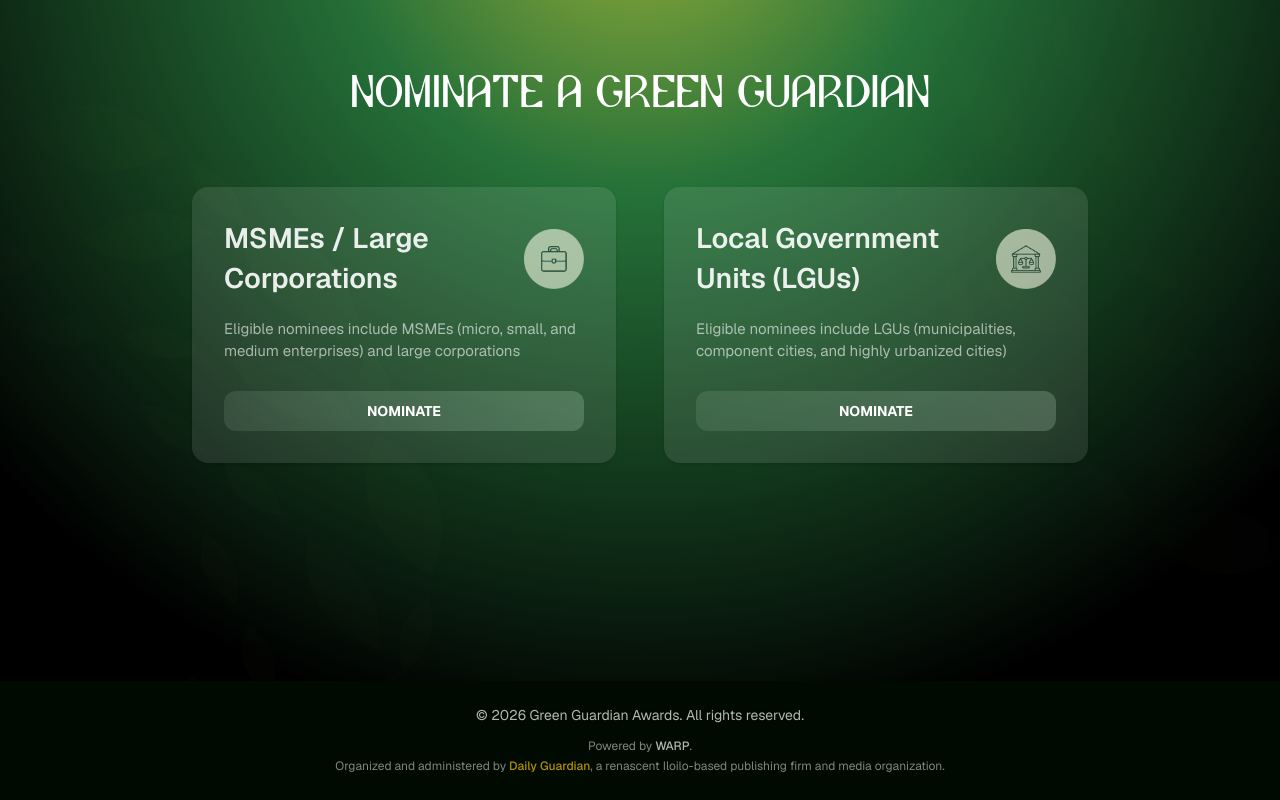
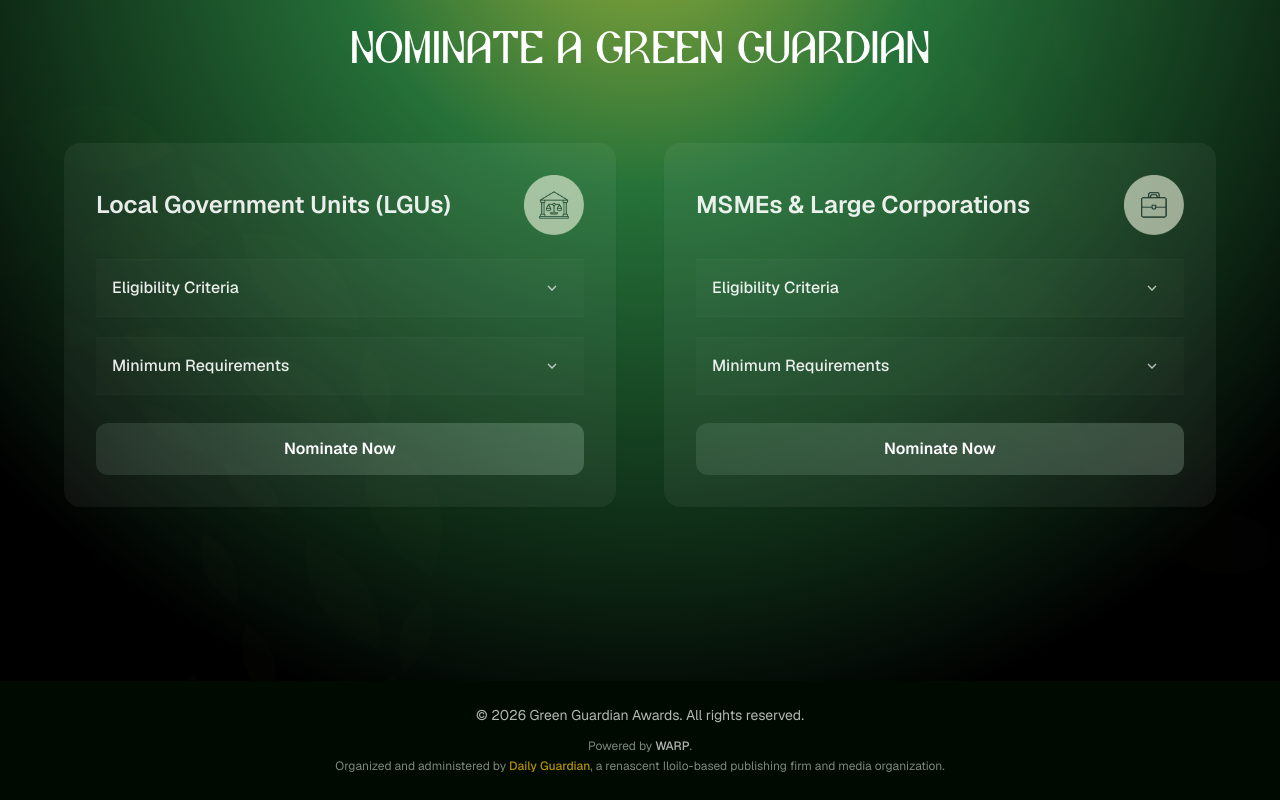
Before and after one commit to warpinnovations/green-guardian-awards, a Next.js app: page / in a window 1280 px wide. Shown: the part 2423-3223 px from the top of the page. Built offline with nearby package versions, Linux system fonts and the light colour scheme.

Commit message:
feat: enhance nomination section with collapsible eligibility criteria and requirements

```diff
--- /dev/null
+++ b/app/components/CollapsibleText.tsx
@@ -0,0 +1,61 @@
+import { useState } from "react";
+
+interface CollapsibleTextProps {
+   title: string;
+   children: React.ReactNode;
+   defaultOpen?: boolean;
+   className?: string;
+};
+
+export default function CollapsibleText({
+   title,
+   children,
+   defaultOpen = false,
+   className = "",
+}: CollapsibleTextProps) {
+   const [open, setOpen] = useState(defaultOpen);
+
+   return (
+      <div
+         className={`cursor-pointer ${open ? "border-white/2 bg-white/10 cursor-pointer border-t border-b" : "border-t-[0.5px] border-b-[0.5px] border-white/2 bg-white/2"} ${className}`}
+      >
+         <button
+            type="button"
+            onClick={() => setOpen((v) => !v)}
+            aria-expanded={open}
+            className="w-full flex items-center justify-between gap-3 px-4 py-3 text-left"
+         >
+            <span className="text-md font-medium text-white/90">{title}</span>
+
+            <span
+               className={`inline-flex h-8 w-8 items-center justify-center transition-transform ${
+                  open ? "rotate-180" : "rotate-0"
+               }`}
+               aria-hidden="true"
+            >
+               <svg
+                  viewBox="0 0 24 24"
+                  className="h-4 w-4 text-white/70"
+                  fill="none"
+                  stroke="currentColor"
+                  strokeWidth="2"
+               >
+                  <path d="M6 9l6 6 6-6" />
+               </svg>
+            </span>
+         </button>
+
+         <div
+            className={`grid transition-[grid-template-rows] duration-200 ease-out ${
+               open ? "grid-rows-[1fr]" : "grid-rows-[0fr]"
+            }`}
+         >
+            <div className="overflow-hidden">
+               <div className="px-4 pb-4 pt-1 text-sm leading-relaxed text-white/70">
+                  {children}
+               </div>
+            </div>
+         </div>
+      </div>
+   );
+}
--- a/app/components/cards/NominationCard.tsx
+++ b/app/components/cards/NominationCard.tsx
@@ -1,8 +1,9 @@
 import Image from "next/image";
+import CollapsibleText from "../CollapsibleText";
 
 interface NominationCardProps {
    title: string;
-   description: string;
+   type: string;
    imgSrc: string;
    onClick: () => void;
    className?: string;
@@ -11,11 +12,11 @@ interface NominationCardProps {
 export function NominationCard(props: NominationCardProps) {
    return (
       <div
-         className={`h-full bg-white/10 rounded-2xl shadow-sm hover:shadow-md transition hover:bg-yellow-100/15 ${props.className}`}
+         className={`flex-1 h-full bg-white/5 rounded-2xl shadow-xs transition hover:bg-yellow-100/10 ${props.className}`}
       >
-         <div className="py-8 px-8 flex flex-col h-full">
-            <div className="flex justify-between items-center">
-               <h4 className="lg:text-[28px] text-xl font-semibold text-white/90">
+         <div className="lg:py-8 lg:px-8 p-4.5 flex flex-col h-full">
+            <div className="flex justify-between items-center gap-6">
+               <h4 className="lg:text-[24px] text-xl font-semibold text-white/90">
                   {props.title}
                </h4>
                <Image
@@ -26,13 +27,82 @@ export function NominationCard(props: NominationCardProps) {
                   className="opacity-60"
                />
             </div>
-            <p className="text-[15px] text-white/60 grow my-5">
-               {props.description}
-            </p>
-            <button onClick={props.onClick} className="font-bold w-full inline-flex items-center justify-center mt-2 rounded-xl bg-linear-to-r from-green-100/10 to-green-100/20 px-4 py-2.5 text-sm text-white transition hover:from-yellow-600 hover:to-yellow-400 uppercase cursor-pointer">
-               Nominate
+            <CollapsibleText
+               title="Eligibility Criteria"
+               className="mt-6 cursor-pointer"
+            >
+               <ul className="list-disc pl-5 space-y-2">
+                  {props.type === "lgu"
+                     ? lguEligibility.map((item, index) => (
+                          <li className="mr-2" key={`lgu-eligibility-${index}`}>{item}</li>
+                       ))
+                     : msmeEligibility.map((item, index) => (
+                          <li className="mr-2" key={`msme-eligibility-${index}`}>{item}</li>
+                       ))}
+               </ul>
+            </CollapsibleText>
+            <CollapsibleText title="Minimum Requirements" className="my-5">
+               <ul className="list-disc pl-5 space-y-2">
+                  {props.type === "lgu"
+                     ? lguRequirements.map((item, index) => {
+                        if (typeof item === "string") {
+                           return <li className="mr-2" key={`lgu-requirement-${index}`}>{item}</li>;
+                        }
+                        return (
+                           <li key={index}>
+                              {item.text}
+                              <ul className="mt-2 list-disc pl-5 marker:text-white/40">
+                                 <li className="mr-2">{item.subItem}</li>
+                              </ul>
+                           </li>
+                        );
+                     })
+                     : msmeRequirements.map((item, index) => (
+                          <li key={`msme-requirement-${index}`}>{item}</li>
+                       ))}
+               </ul>
+            </CollapsibleText>
+            <button
+               onClick={props.onClick}
+               className="font-semibold w-full inline-flex items-center justify-center mt-2 rounded-xl bg-linear-to-r from-green-100/10 to-green-100/20 px-4 py-3.5 text-base text-white transition hover:from-yellow-600 hover:to-yellow-400 cursor-pointer"
+            >
+               Nominate Now
             </button>
          </div>
       </div>
    );
 }
+
+const lguEligibility = [
+   "Must be a duly constituted LGU or barangay within the Province/City of Iloilo.",
+   "Must have at least one implemented environmental or sustainability initiative aligned with the award category being applied for.",
+   "The project or program must have been implemented for a minimum of six (6) months prior to nomination.",
+   "The initiative must be currently active or institutionalized, not a one-time or discontinued activity.",
+   "LGU must be in good standing with relevant national agencies (e.g., DENR, DILG), with no major unresolved environmental violations.",
+];
+
+const lguRequirements = [
+   "Completed nomination form endorsed by the LGU head or authorized representative.",
+   "Project description outlining objectives, implementation strategy, timeline, and outcomes.",
+   {
+      text: "Proof of implementation, such as:",
+      subItem:
+         "Ordinances, Executive Orders, or Resolutions (if applicable), Program Reports or Monitoring Data, Photographs or Videos of On-ground Activities, Evidence of Community Involvement (MOUs, participation records), Testimonials or Certifications from Beneficiaries.",
+   },
+   "Contact details of a focal person for validation and possible site inspection.",
+];
+
+const msmeEligibility = [
+   "Must be a legally registered business operating in the Province/City of Iloilo.",
+   "Must have been in operation for at least two (2) years.",
+   "Business must be compliant with relevant environmental laws and regulations, with no major unresolved violations.",
+];
+
+const msmeRequirements = [
+   "Completed nomination form signed by an authorized company representative.",
+   "Business profile, including nature of business, years of operation, and scale (MSME or large enterprise).",
+   "Description of the sustainability initiative, including objectives, implementation approach, and duration.",
+   "Supporting documents, such as: Sustainability or CSR reports, Internal Policies, certifications, or audit summaries (if available), Photos, videos, or media features of the initiative.",
+   "Proof of impact, where applicable (e.g., resource savings, waste reduction data, number of communities engaged); Community or partner endorsements, if the initiative involves external stakeholders.",
+   "Designated contact person for validation, interviews, or site visits.",
+];
--- a/app/components/sections/NominationSection.tsx
+++ b/app/components/sections/NominationSection.tsx
@@ -38,23 +38,22 @@ export default function NominationSection() {
                className="object-cover opacity-10"
             />
          </div>
-         <div className="flex flex-col min-h-screen max-w-4xl mx-auto items-center justify-center">
+         <div className="flex flex-col min-h-screen lg:max-w-6xl lg:px-0 px-4 mx-auto items-center justify-center">
             <div className="text-center mb-10">
                <h2 className="font-alviona lg:text-5xl text-4xl font-sans text-white lg:py-8 py-3">
                   Nominate a Green Guardian
                </h2>
             </div>
             <div className="mb-16 z-10">
-               <div className="grid md:grid-cols-2 gap-12">
-                  {categories.map((award, index) => (
-                     <div key={index}>
-                        <NominationCard
-                           description={award.description}
-                           title={award.title}
-                           imgSrc={`/${award.key}.png`}
-                           onClick={() => handleOnCardClick(award.key)}
-                        ></NominationCard>
-                     </div>
+               <div className="flex lg:flex-row flex-col lg:gap-x-12 gap-y-8">
+                  {categories.map((award) => (
+                     <NominationCard
+                        key={award.id}
+                        title={award.title}
+                        type={award.id}
+                        imgSrc={`/${award.id}.png`}
+                        onClick={() => handleOnCardClick(award.id)}
+                     ></NominationCard>
                   ))}
                </div>
             </div>
@@ -65,15 +64,11 @@ export default function NominationSection() {
 
 const categories = [
    {
-      key: "msme",
-      title: "MSMEs / Large Corporations",
-      description:
-         "Eligible nominees include MSMEs (micro, small, and medium enterprises) and large corporations",
+      id: "lgu",
+      title: "Local Government Units (LGUs)",
    },
    {
-      key: "lgu",
-      title: "Local Government Units (LGUs)",
-      description:
-         "Eligible nominees include LGUs (municipalities, component cities, and highly urbanized cities)",
+      id: "msme",
+      title: "MSMEs & Large Corporations",
    },
 ];
```
